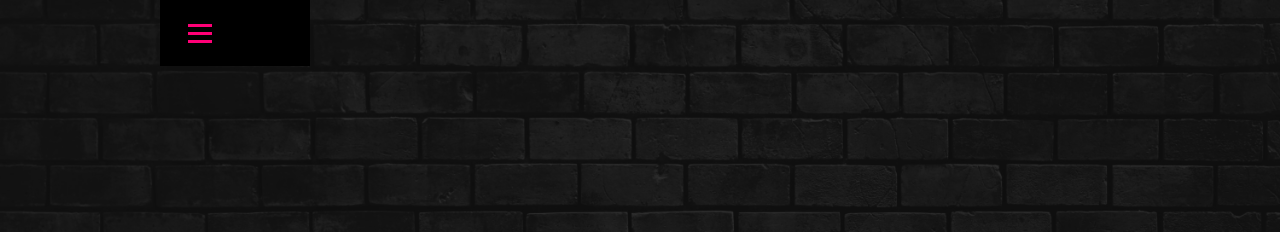
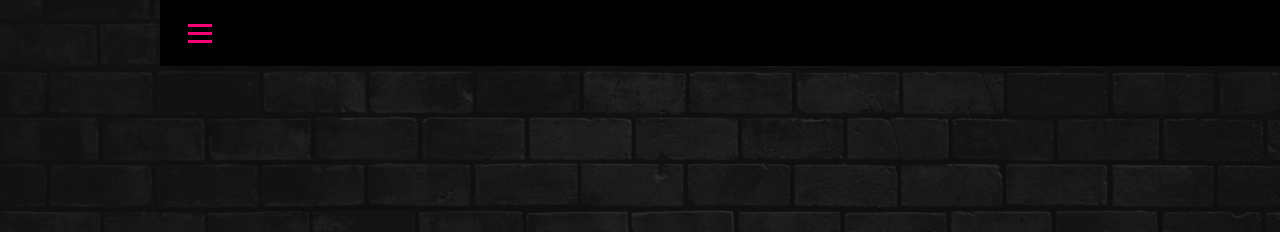
Before and after one commit to Srinithyee/Srinithyee.github.io, a plain HTML site: page index.html in a window 1280 px wide. Shown: the top 232 px of the page. Drawn offline with Linux system fonts and the light colour scheme; files whose address does not match are found by name.

Commit message:
Update main.css

```diff
--- a/css/main.css
+++ b/css/main.css
@@ -1096,9 +1096,9 @@ header .row {
 header .top-bar {
 	display: block;
 	background: #000000;
-	min-width: 150px;
+	min-width: 200px;
 	min-height: 66px;
-	position: absolute;
+	position: relative;
 	left: 90px;
 	top: 0;
 }
```
